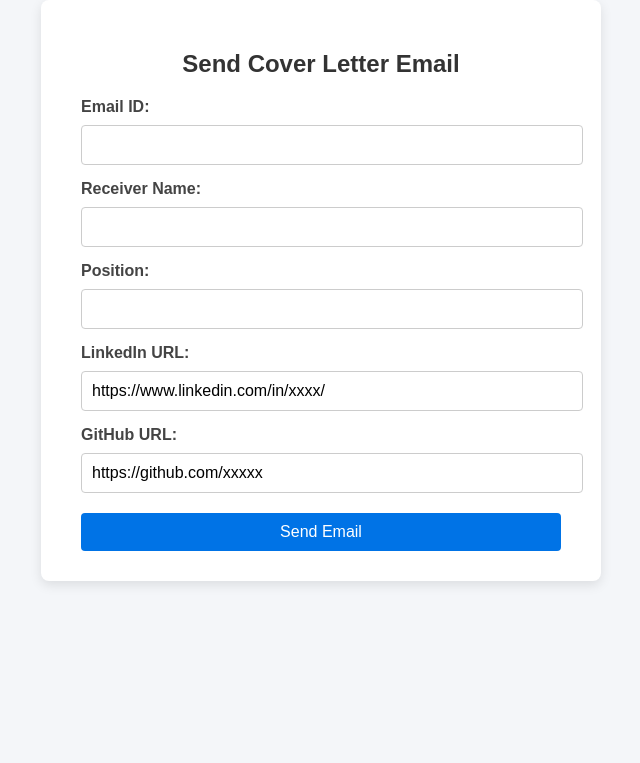
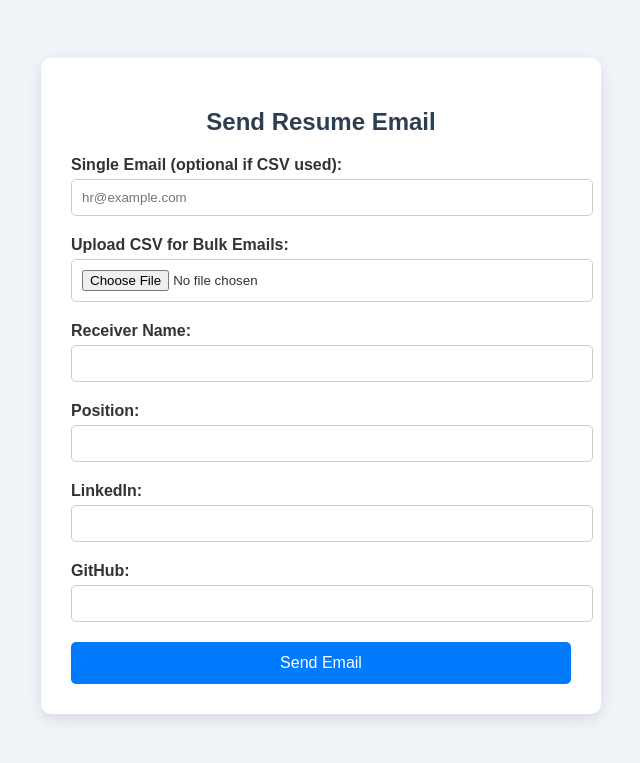
Before and after one commit to ateebaijaz/applyjob, a FastAPI app: page / in a window 1280 px wide. Shown: the top 763 px of the page, without its empty margins (319-959 px from the left). Run offline with FastAPI, Linux system fonts and the light colour scheme.

Commit message:
FEAT: added bulk support using csv

```diff
--- a/main.py
+++ b/main.py
@@ -1,4 +1,4 @@
-from fastapi import FastAPI, Form, Request
+from fastapi import FastAPI, Form, Request, UploadFile, File
 from fastapi.responses import HTMLResponse
 from fastapi.templating import Jinja2Templates
 import smtplib
@@ -7,35 +7,44 @@ from email.mime.text import MIMEText
 from email.mime.application import MIMEApplication
 from dotenv import load_dotenv
 import os
+import csv
+from io import StringIO
 
 load_dotenv()
+
 app = FastAPI()
 templates = Jinja2Templates(directory="templates")
 
 SENDER_EMAIL = os.getenv("GMAIL_USER")
 SENDER_PASSWORD = os.getenv("GMAIL_PASS")
 
+
 @app.get("/", response_class=HTMLResponse)
 async def form_page(request: Request):
     return templates.TemplateResponse("form.html", {"request": request})
 
+
 @app.post("/send-email")
 async def send_email(
     request: Request,
-    email_id: str = Form(...),
+    email_id: str = Form(""),
     receiver_name: str = Form(...),
     position: str = Form(...),
     linkedin: str = Form(...),
-    github: str = Form(...)
+    github: str = Form(...),
+    csv_file: UploadFile = File(None)
 ):
-    subject = f"Applying for {position}"
-    greeting = f"Hi {receiver_name}," if receiver_name.strip() else "Dear Hiring Manager,"
+    results = []
 
-    body = f"""
+    print(f"Received email_id: {email_id}")
+    print(f"milgayeyyyyy   csv_file: {csv_file}")
+
+    def create_email_body(receiver: str):
+        greeting = f"Hi {receiver}," if receiver.strip() else "Dear Hiring Manager,"
+        return f"""
 {greeting}
 
-I am writing to express my interest in the {position} role. With 5 years of hands-on experience in building robust, scalable backend systems using Python and Django I bring a solid understanding of microservices architecture, cloud infrastructure (AWS & Azure), and API development.
-
+I am writing to express my interest in the {position} role. With 1.5 years of hands-on experience in building robust, scalable backend systems using Python and Django, I bring a solid understanding of microservices architecture, cloud infrastructure (AWS & Azure), and API development.
 
 My current CTC is XX LPA, and my last working day is 2nd June 2025. I am actively seeking my next opportunity where I can contribute to impactful backend systems and continue growing technically.
 
@@ -49,27 +58,56 @@ xxxxxxxxx
 🔗 GitHub: {github}
 """
 
-    message = MIMEMultipart()
-    message["From"] = SENDER_EMAIL
-    message["To"] = email_id
-    message["Subject"] = subject
-    message.attach(MIMEText(body, "plain"))
+    # Get recipient emails
+    recipients = []
 
-    try:
-        with open("Resume.pdf", "rb") as file:
-            part = MIMEApplication(file.read(), Name="Resume.pdf")
-            part['Content-Disposition'] = 'attachment; filename="Resume.pdf"'
-            message.attach(part)
-    except FileNotFoundError:
-        return templates.TemplateResponse("form.html", {"request": request, "status": "Resume file not found!"})
+    if csv_file and csv_file.filename:
+        print(f"Received CSV file: {csv_file.filename}")
+        try:
+            content = await csv_file.read()
+            f = StringIO(content.decode())
+            reader = csv.reader(f)
+            recipients = [row[0].strip() for row in reader if row and row[0].strip()]
+        except Exception as e:
+            return templates.TemplateResponse("form.html", {
+                "request": request,
+                "status": f"Error reading CSV file: {str(e)}"
+            })
+    elif email_id:
+        print(f"Received email_id: {email_id}")
+        recipients = [email_id.strip()]
+    else:
+        return templates.TemplateResponse("form.html", {
+            "request": request,
+            "status": "Please provide a single email or upload a CSV file."
+        })
 
-    try:
-        with smtplib.SMTP("smtp.gmail.com", 587) as smtp:
-            smtp.starttls()
-            smtp.login(SENDER_EMAIL, SENDER_PASSWORD)
-            smtp.send_message(message)
-        status = "✅ Email sent successfully!"
-    except Exception as e:
-        status = f"Error sending email: {str(e)}"
+    for recipient in recipients:
+        print(f"Sending email to: {recipient}")
+        try:
+            message = MIMEMultipart()
+            message["From"] = SENDER_EMAIL
+            message["To"] = recipient
+            message["Subject"] = f"Applying for {position}"
+            body = create_email_body(receiver_name)
+            message.attach(MIMEText(body, "plain"))
 
-    return templates.TemplateResponse("form.html", {"request": request, "status": status})
+            # Attach resume
+            with open("Resume.pdf", "rb") as file:
+                part = MIMEApplication(file.read(), Name="Resume.pdf")
+                part['Content-Disposition'] = 'attachment; filename="Resume.pdf"'
+                message.attach(part)
+
+            with smtplib.SMTP("smtp.gmail.com", 587) as smtp:
+                smtp.starttls()
+                smtp.login(SENDER_EMAIL, SENDER_PASSWORD)
+                smtp.send_message(message)
+
+            results.append(f"✅ Email sent to {recipient}")
+        except Exception as e:
+            results.append(f"Failed to send to {recipient}: {str(e)}")
+
+    return templates.TemplateResponse("form.html", {
+        "request": request,
+        "status": "<br>".join(results)
+    })
--- a/templates/form.html
+++ b/templates/form.html
@@ -2,108 +2,101 @@
 <html lang="en">
 <head>
   <meta charset="UTF-8">
-    <title>Send Cover Letter Email</title>
+  <title>Email Sender</title>
   <style>
     body {
       font-family: Arial, sans-serif;
-            background: #f4f6f9;
-            margin: 0;
-            padding: 0;
-            display: flex;
-            justify-content: center;
-            align-items: center;
-            height: 100v;
+      background: #f0f4f8;
+      padding: 50px;
+      color: #333;
     }
 
-        .form-container {
-            background: white;
-            padding: 30px 40px;
-            border-radius: 8px;
-            box-shadow: 0 4px 12px rgba(0, 0, 0, 0.1);
-            width: 100%;
-            max-width: 480px;
+    .container {
+      max-width: 500px;
+      margin: auto;
+      background: #ffffff;
+      padding: 30px;
+      border-radius: 10px;
+      box-shadow: 0 5px 15px rgba(0, 0, 0, 0.1);
     }
 
     h2 {
       text-align: center;
-            margin-bottom: 20px;
-            color: #333;
+      color: #2c3e50;
     }
 
     label {
-            font-weight: bold;
       display: block;
       margin-bottom: 5px;
-            margin-top: 15px;
-            color: #444;
+      font-weight: bold;
     }
 
     input[type="text"],
     input[type="email"],
-        input[type="url"] {
+    input[type="url"],
+    input[type="file"] {
       width: 100%;
       padding: 10px;
-            border-radius: 4px;
+      margin-bottom: 20px;
       border: 1px solid #ccc;
-            font-size: 16px;
-            margin-top: 4px;
+      border-radius: 5px;
     }
 
     button {
-            margin-top: 20px;
-            padding: 10px 15px;
-            background-color: #0073e6;
+      background-color: #007bff;
       color: white;
       border: none;
-            border-radius: 4px;
+      padding: 12px 20px;
+      border-radius: 5px;
       font-size: 16px;
       cursor: pointer;
       width: 100%;
     }
 
     button:hover {
-            background-color: #005bb5;
+      background-color: #0056b3;
     }
 
     .status {
       margin-top: 20px;
-            text-align: center;
-            font-weight: bold;
-            color: green;
-        }
-
-        .error {
-            color: red;
+      padding: 15px;
+      border-radius: 5px;
+      background-color: #e3f2fd;
+      color: #0d47a1;
+      border: 1px solid #90caf9;
     }
   </style>
 </head>
 <body>
-    <div class="form-container">
-        <h2>Send Cover Letter Email</h2>
-        <form action="/send-email" method="post">
-            <label for="email_id">Email ID:</label>
-            <input type="email" name="email_id" id="email_id" required>
+  <div class="container">
+    <h2>Send Resume Email</h2>
 
-            <label for="receiver_name">Receiver Name:</label>
-            <input type="text" name="receiver_name" id="receiver_name">
+    <form method="post" action="/send-email" enctype="multipart/form-data">
+      <label>Single Email (optional if CSV used):</label>
+      <input type="email" name="email_id" placeholder="hr@example.com">
 
-            <label for="position">Position:</label>
-            <input type="text" name="position" id="position" required>
+      <label>Upload CSV for Bulk Emails:</label>
+      <input type="file" name="csv_file" accept=".csv">
 
-            <label for="linkedin">LinkedIn URL:</label>
-            <input type="url" name="linkedin" id="linkedin" required
-                   value="https://www.linkedin.com/in/xxxx/">
+      <label>Receiver Name:</label>
+      <input type="text" name="receiver_name" required>
 
-            <label for="github">GitHub URL:</label>
-            <input type="url" name="github" id="github" required
-                   value="https://github.com/xxxxx">
+      <label>Position:</label>
+      <input type="text" name="position" required>
+
+      <label>LinkedIn:</label>
+      <input type="url" name="linkedin" required>
+
+      <label>GitHub:</label>
+      <input type="url" name="github" required>
 
       <button type="submit">Send Email</button>
     </form>
 
     {% if status %}
-            <div class="status {{ 'error' if 'Error' in status or '❌' in status else '' }}">
-                {{ status }}
+      <div class="status">
+        <strong>Status:</strong>
+        <p>{{ status | safe }}</p>
       </div>
     {% endif %}
   </div>
```
Also changed, not shown: 1 other file. Lines whose indentation alone changed are shown as unchanged.
